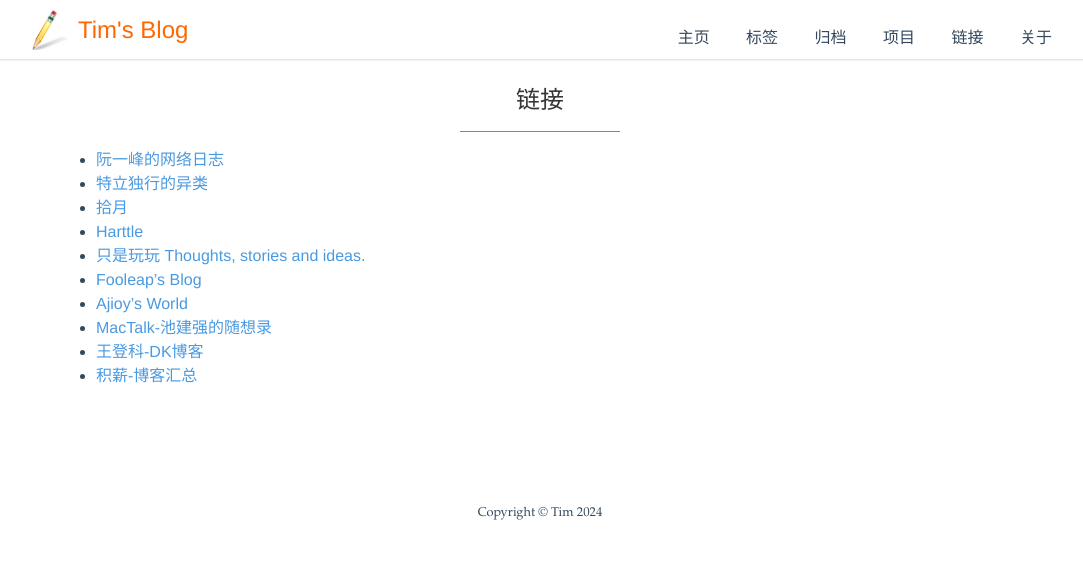
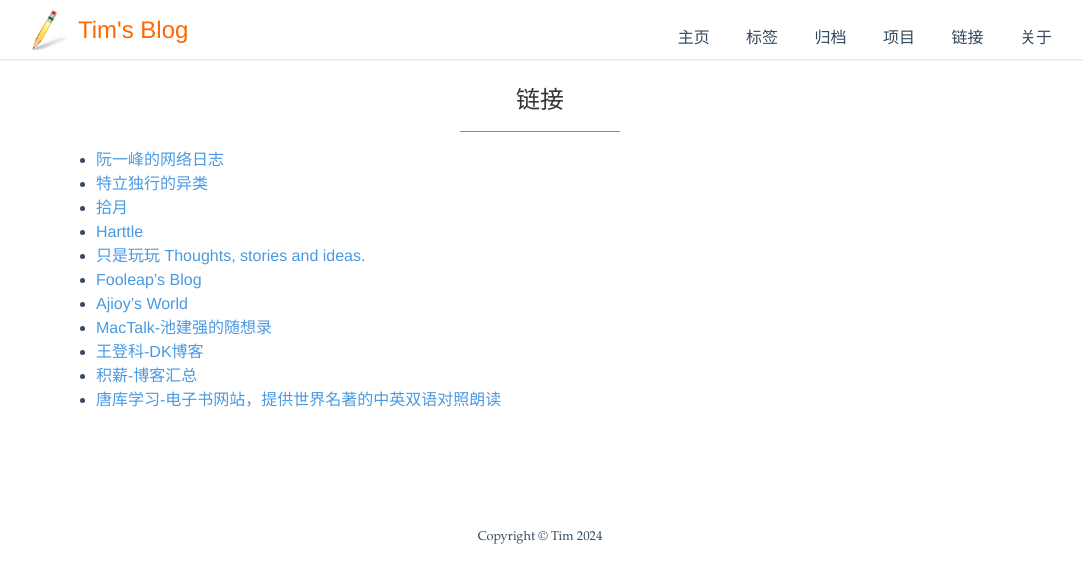
Before and after one commit to leanfish2011/leanfish2011.github.io, a Jekyll site: the page built from _pages/link.md, in a window 1280 px wide. Shown: the top 583 px of the page, without its empty margins (100-1183 px from the left). Built offline with Jekyll 4.4.1, drawn with Linux system fonts in a browser that asks for light colours.

Commit message:
Update link.md

```diff
--- a/_pages/link.md
+++ b/_pages/link.md
@@ -17,3 +17,4 @@ permalink: /link
 * <a href="https://macshuo.com" target ="_blank">MacTalk-池建强的随想录</a>
 * <a href="https://greatdk.com" target ="_blank">王登科-DK博客</a>
 * <a href="https://firewood.news" target ="_blank">积薪-博客汇总</a>
+* <a href="http://www.tanglib.com" target ="_blank">唐库学习-电子书网站，提供世界名著的中英双语对照朗读</a>
```
